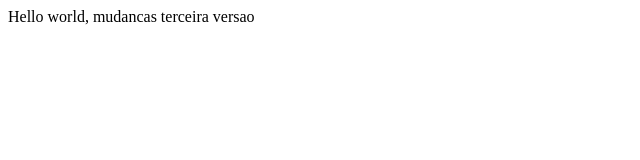
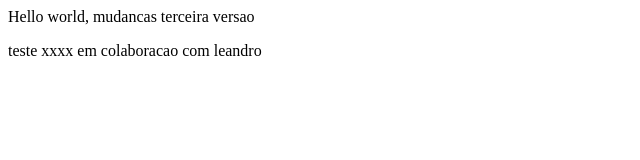
Before and after one commit to LuisFernandodeSousaDias0/ProjetosDiwSemana2, a plain HTML site: page index.html in a window 1280 px wide. Shown: the whole page, without its empty margins (0-640 px from the left). Drawn offline with Linux system fonts and the light colour scheme.

Commit message:
update index.html paragrafo

```diff
--- a/index.html
+++ b/index.html
@@ -7,5 +7,6 @@
 </head>
 <body>
     Hello world, mudancas terceira versao
+    <p>teste xxxx em colaboracao com leandro  </p>
 </body>
 </html>
```
